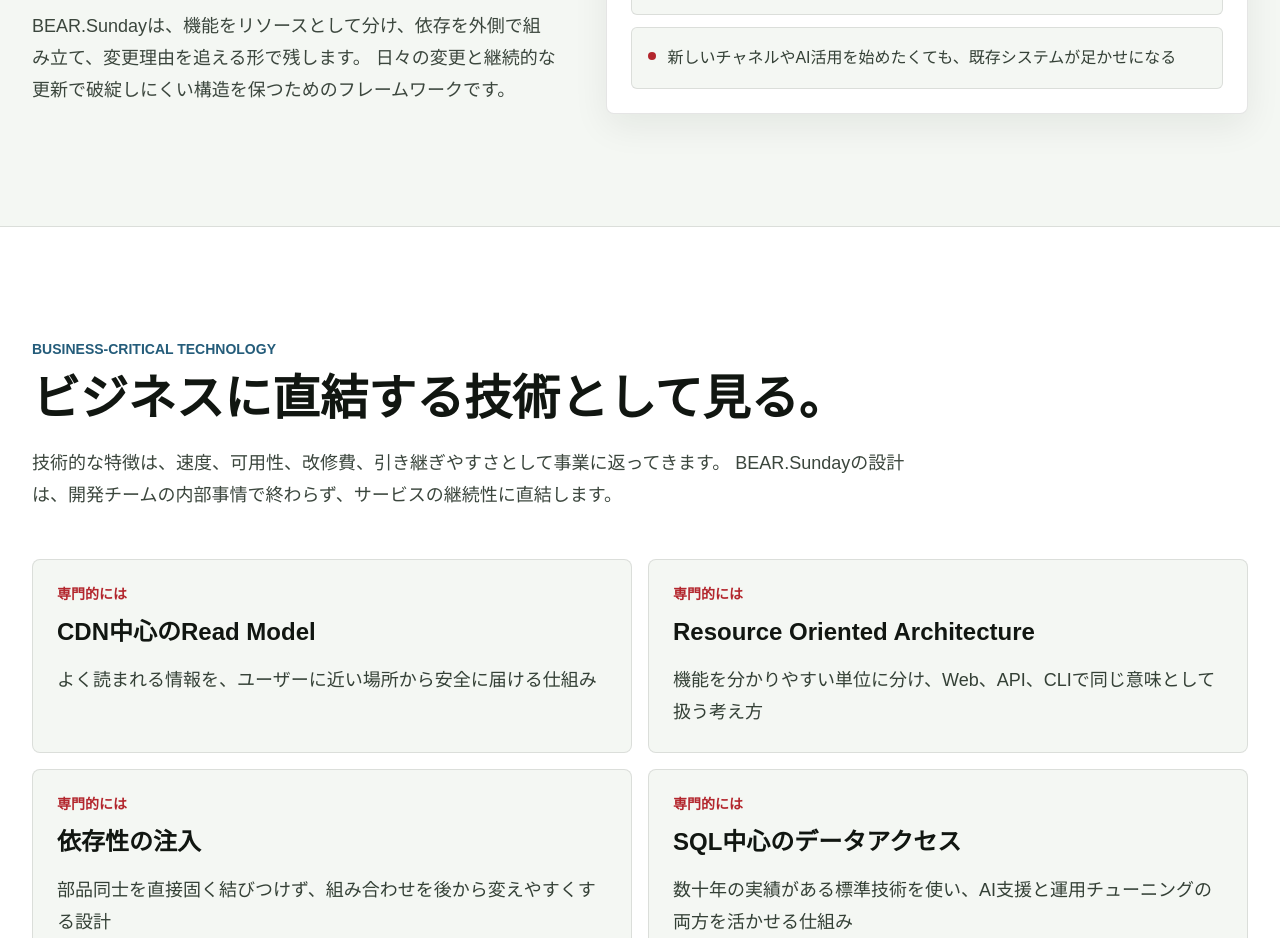
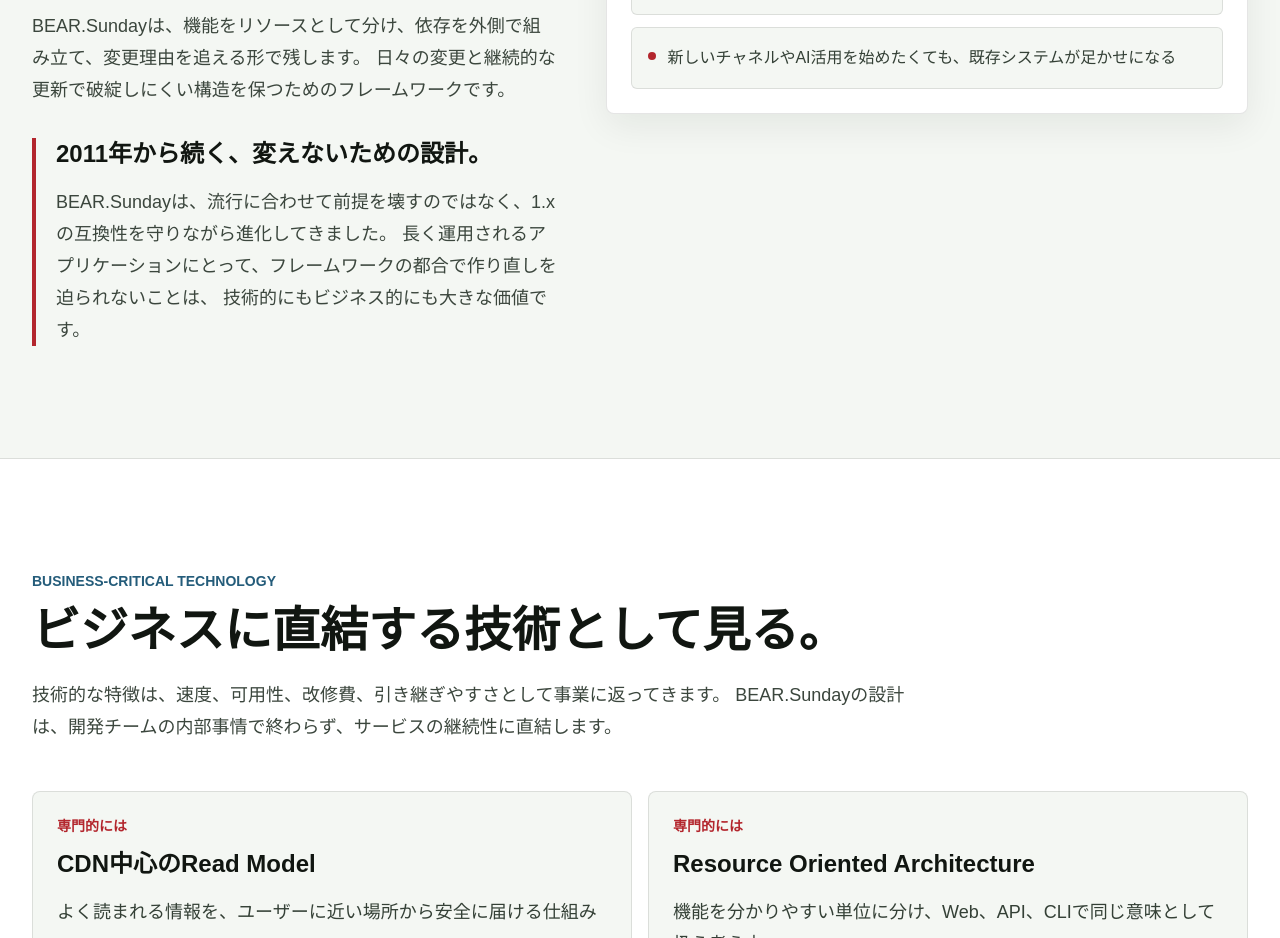
Before and after one commit to bearsunday/site-bear-sunday, a Next.js app: page /business in a window 1280 px wide. Shown: the part 3660-4598 px from the top of the page. Built offline with nearby package versions, Linux system fonts and the light colour scheme.

Commit message:
Add long-term compatibility message

```diff
--- a/app/business/page.tsx
+++ b/app/business/page.tsx
@@ -208,6 +208,16 @@
               BEAR.Sundayは、機能をリソースとして分け、依存を外側で組み立て、変更理由を追える形で残します。
               日々の変更と継続的な更新で破綻しにくい構造を保つためのフレームワークです。
             </p>
+            <div className="mt-8 border-l-4 border-[#b3262d] pl-5">
+              <h3 className="text-2xl font-black">
+                2011年から続く、変えないための設計。
+              </h3>
+              <p className="mt-4 text-lg leading-8 text-[#3b463d]">
+                BEAR.Sundayは、流行に合わせて前提を壊すのではなく、1.xの互換性を守りながら進化してきました。
+                長く運用されるアプリケーションにとって、フレームワークの都合で作り直しを迫られないことは、
+                技術的にもビジネス的にも大きな価値です。
+              </p>
+            </div>
           </div>
           <div className="rounded-lg border border-black/10 bg-white p-6 shadow-[0_12px_36px_rgba(17,22,17,0.07)]">
             <p className="font-mono text-xs uppercase text-[#667068]">
--- a/app/page.tsx
+++ b/app/page.tsx
@@ -43,7 +43,7 @@
 ];
 
 const longTerm = [
-  "後方互換性を重視する 1.x 系の進化",
+  "2011年から続く、1.xを壊さない進化",
   "HTTP、HAL、JSON Schema、PSR など標準技術への接続",
   "context string による環境差分の注入",
   "CDN、ETag、304を含む Web本来のキャッシュ設計",
```
